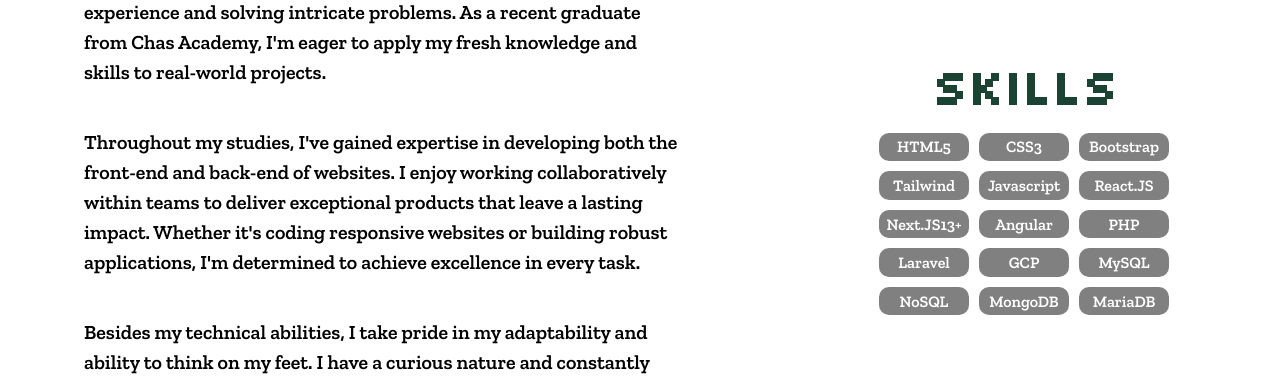
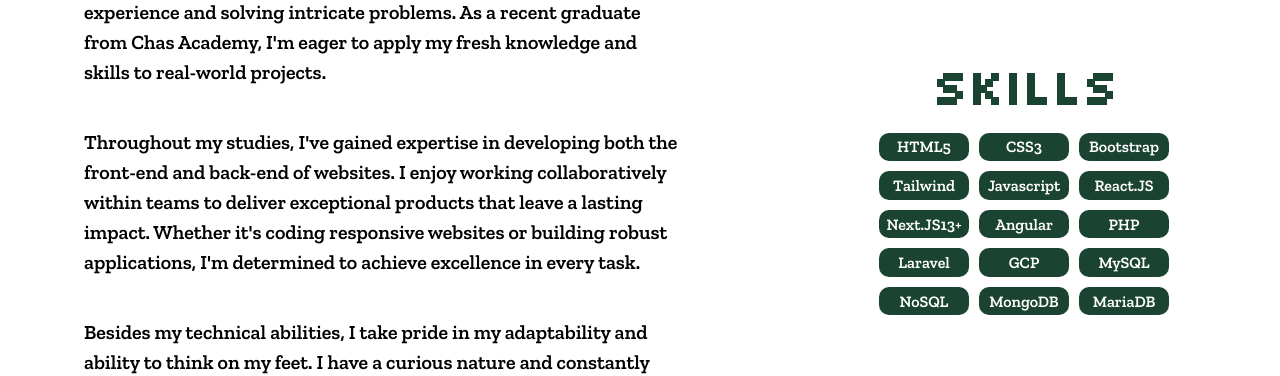
Before and after one commit to Albatraoz12/Portfolio, a React (Vite) app: page / in a window 1280 px wide. Shown: the part 1280-1656 px from the top of the page. Built offline with nearby package versions, Linux system fonts and the light colour scheme.

Commit message:
fix accessibility for the pills

```diff
--- a/src/sass/variables.scss
+++ b/src/sass/variables.scss
@@ -43,7 +43,7 @@ $breakpoints: (
 .pill {
   padding: 0.3rem;
   width: 90px;
-  background-color: grey;
+  background-color: $header-secondary;
   font-weight: bold;
   color: white;
   border-radius: 10px;
```
